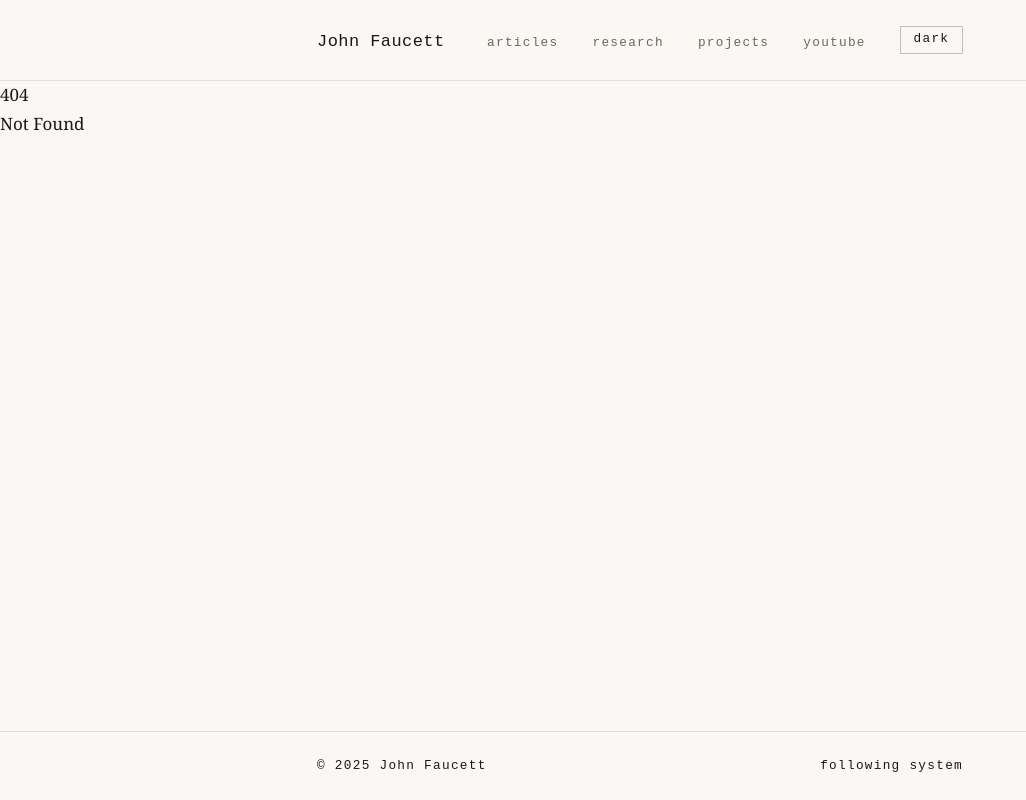
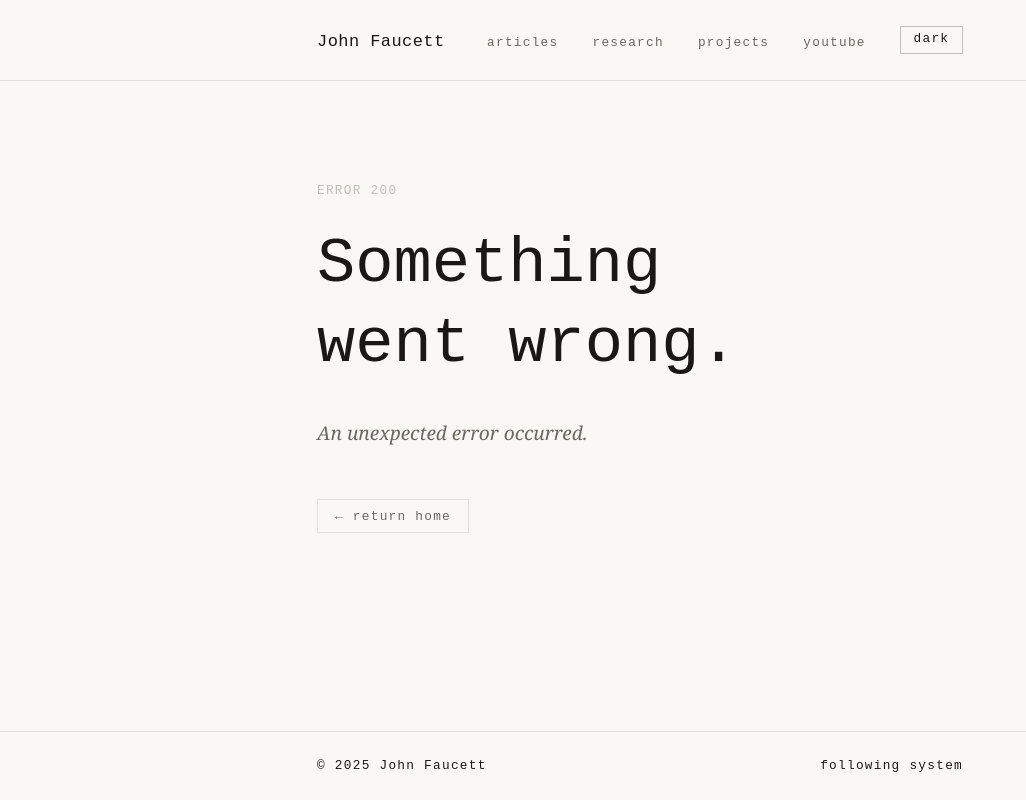
Before and after one commit to DataDaoDe/johnfaucett.com, a SvelteKit app: page /404 in a window 1280 px wide. Before the commit this address had no page. Shown: the whole page, without its empty margins (0-1026 px from the left). Built offline with nearby package versions, Linux system fonts and the light colour scheme.

Commit message:
Prep for building

```diff
--- a/src/routes/+layout.ts
+++ b/src/routes/+layout.ts
@@ -1 +1,2 @@
 export const ssr = false;
+export const prerender = true;
--- /dev/null
+++ b/src/routes/404/+page.svelte
@@ -0,0 +1,29 @@
+<script lang="ts">
+  import { page } from '$app/state';
+</script>
+
+<main class="max-w-2xl mx-auto px-8 py-24">
+  <p class="font-mono text-xs tracking-widest uppercase text-ink-faint dark:text-ink-dark-faint mb-6">
+    Error {page.status}
+  </p>
+  <h1 class="font-display text-6xl text-ink dark:text-ink-dark leading-tight mb-8">
+    {#if page.status === 404}
+      Page not<br />found.
+    {:else}
+      Something<br />went wrong.
+    {/if}
+  </h1>
+  <p class="font-body italic text-lg text-ink-muted dark:text-ink-dark-muted mb-12">
+    {#if page.status === 404}
+      This page doesn't exist or has been moved.
+    {:else}
+      {page.error?.message ?? 'An unexpected error occurred.'}
+    {/if}
+  </p>
+  <a
+    href="/"
+    class="font-mono text-xs tracking-widest lowercase text-ink-muted dark:text-ink-dark-muted border border-ink-faint/40 dark:border-ink-dark-faint/40 px-4 py-2 hover:text-ink dark:hover:text-ink-dark hover:border-ink-muted dark:hover:border-ink-dark-muted transition-colors"
+  >
+    ← return home
+  </a>
+</main>
--- a/svelte.config.js
+++ b/svelte.config.js
@@ -6,7 +6,11 @@ const config = {
 		// Force runes mode for the project, except for libraries. Can be removed in svelte 6.
 		runes: ({ filename }) => (filename.split(/[/\\]/).includes('node_modules') ? undefined : true)
 	},
-	kit: { adapter: adapter() }
+	kit: {
+		adapter: adapter({
+			fallback: '404.html'
+		}),
+	}
 };
 
 export default config;
```
Also changed, not shown: 1 other file (tests, documents, lock files or other folders).
